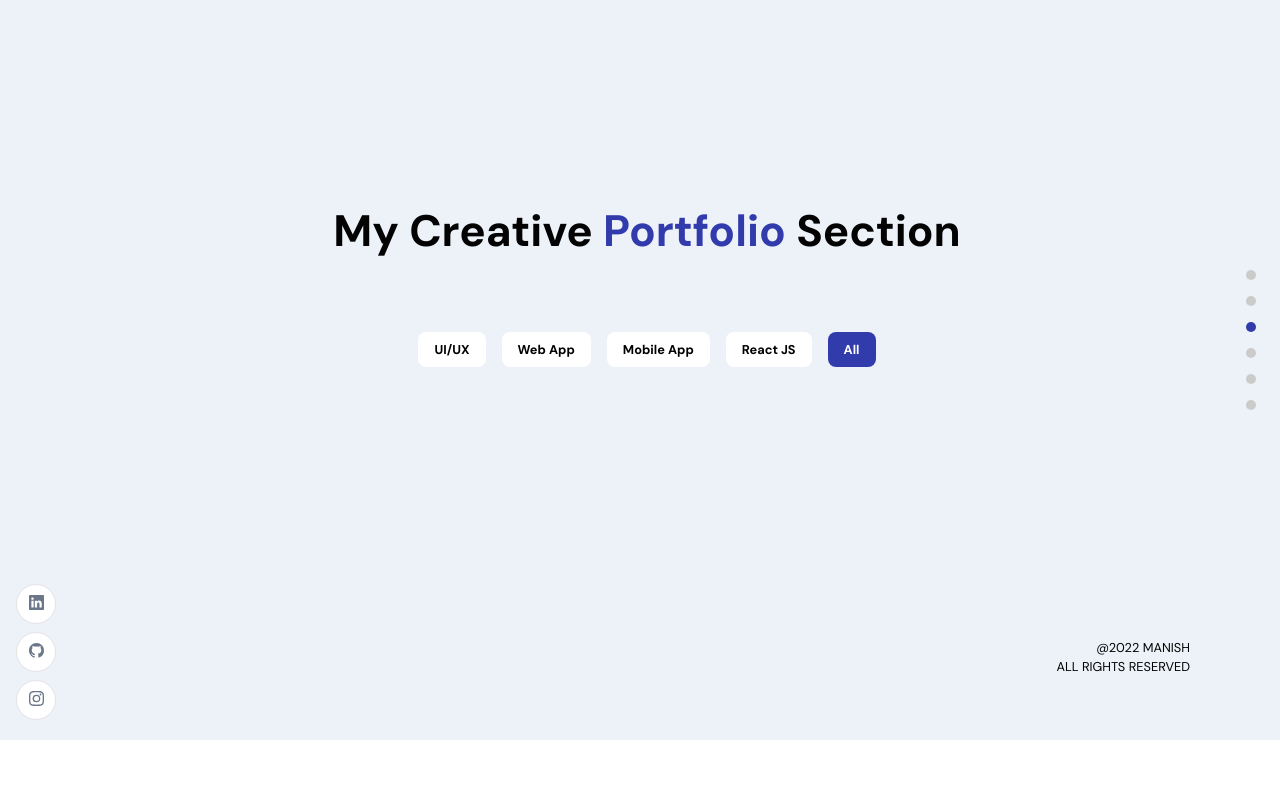
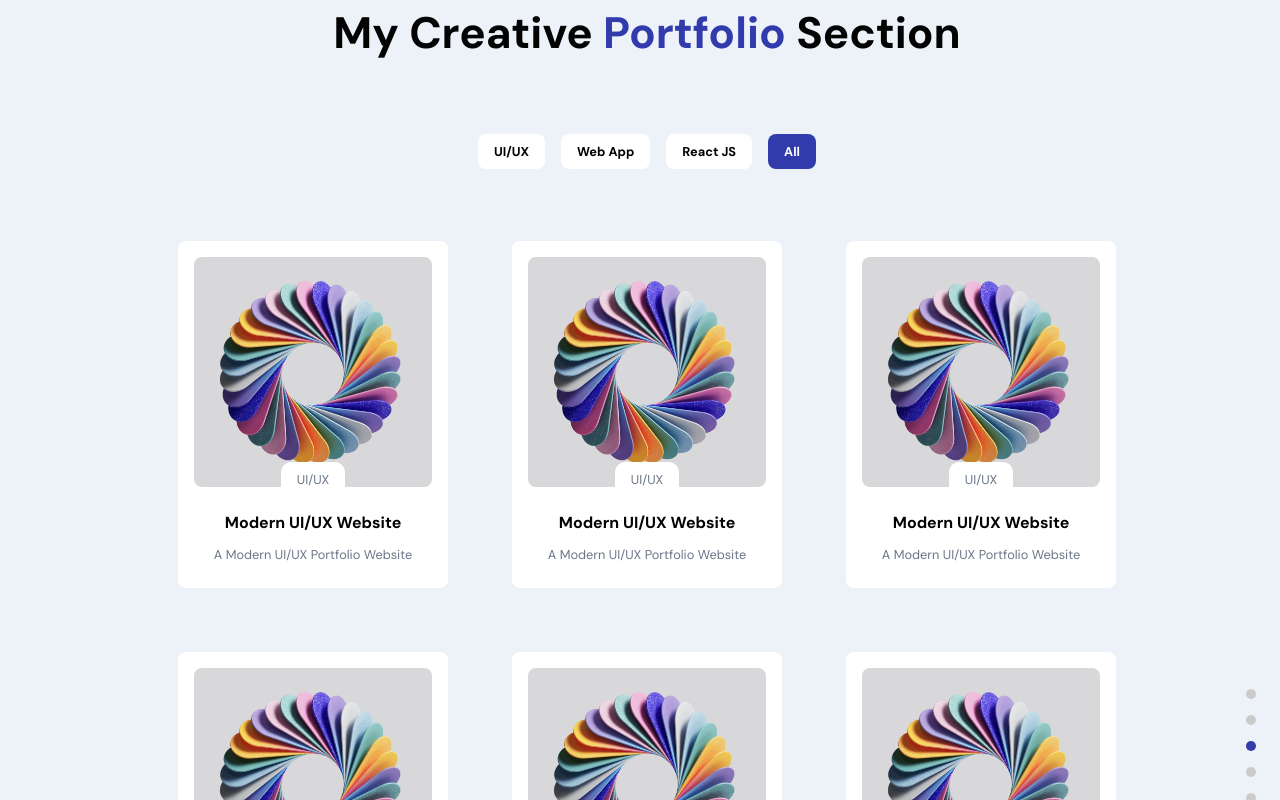
Before and after one commit to manish-patodiya/portfolio, a React (Create React App) app: page / in a window 1280 px wide. Shown: the part 1660-2460 px from the top of the page. Built offline with nearby package versions, Linux system fonts and the light colour scheme.

Commit message:
add work portfolio section

```diff
--- a/src/container/Work/Work.jsx
+++ b/src/container/Work/Work.jsx
@@ -1,7 +1,7 @@
 import React, { useState, useEffect } from 'react';
 import { AiFillEye, AiFillGithub } from 'react-icons/ai';
 import { motion } from 'framer-motion';
-
+import { images } from '../../constants';
 import { AppWrap, MotionWrap } from '../../wrapper';
 import './Work.scss';
 
@@ -11,14 +11,68 @@ const Work = () => {
   const [activeFilter, setActiveFilter] = useState('All');
   const [animateCard, setAnimateCard] = useState({ y: 0, opacity: 1 });
 
-  // useEffect(() => {
-  //   const query = '*[_type == "works"]';
-
-  //   client.fetch(query).then((data) => {
-  //     setWorks(data);
-  //     setFilterWork(data);
-  //   });
-  // }, []);
+  useEffect(() => {
+        let data = [
+          {
+            title: "Modern UI/UX Website",
+            description: "A Modern UI/UX Portfolio Website",
+            projectLink: "",
+            codeLink: "",
+            imgUrl: images.about02,
+            tags:["UI/UX","All"],
+          },
+          {
+            title: "Modern UI/UX Website",
+            description: "A Modern UI/UX Portfolio Website",
+            projectLink: "",
+            codeLink: "",
+            imgUrl: images.about02,
+            tags:["UI/UX","All"],
+          },
+          {
+            title: "Modern UI/UX Website",
+            description: "A Modern UI/UX Portfolio Website",
+            projectLink: "",
+            codeLink: "",
+            imgUrl: images.about02,
+            tags:["UI/UX","All"],
+          },
+          {
+            title: "Modern UI/UX Website",
+            description: "A Modern UI/UX Portfolio Website",
+            projectLink: "",
+            codeLink: "",
+            imgUrl: images.about02,
+            tags:["UI/UX","All"],
+          },
+          {
+            title: "Modern UI/UX Website",
+            description: "A Modern UI/UX Portfolio Website",
+            projectLink: "",
+            codeLink: "",
+            imgUrl: images.about02,
+            tags:["UI/UX","All"],
+          },
+          {
+            title: "Modern UI/UX Website",
+            description: "A Modern UI/UX Portfolio Website",
+            projectLink: "",
+            codeLink: "",
+            imgUrl: images.about02,
+            tags:["UI/UX","All"],
+          },
+          {
+            title: "Modern UI/UX Website",
+            description: "A Modern UI/UX Portfolio Website",
+            projectLink: "",
+            codeLink: "",
+            imgUrl: images.about02,
+            tags:["UI/UX","All"],
+          }
+        ];
+        setWorks(data);
+        setFilterWork(data);
+  }, []);
 
   const handleWorkFilter = (item) => {
     setActiveFilter(item);
@@ -40,7 +94,7 @@ const Work = () => {
       <h2 className="head-text">My Creative <span>Portfolio</span> Section</h2>
 
       <div className="app__work-filter">
-        {['UI/UX', 'Web App', 'Mobile App', 'React JS', 'All'].map((item, index) => (
+        {['UI/UX', 'Web App', 'React JS', 'All'].map((item, index) => (
           <div
             key={index}
             onClick={() => handleWorkFilter(item)}
```
